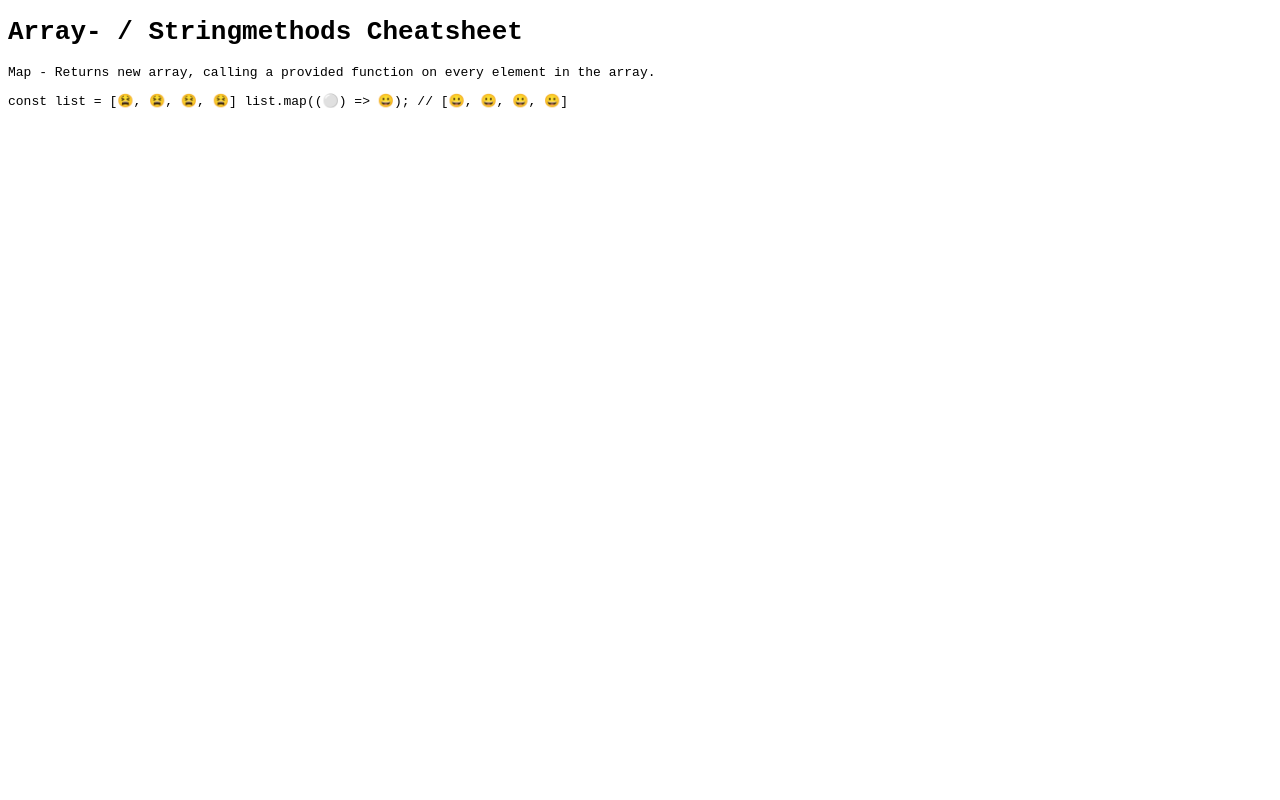
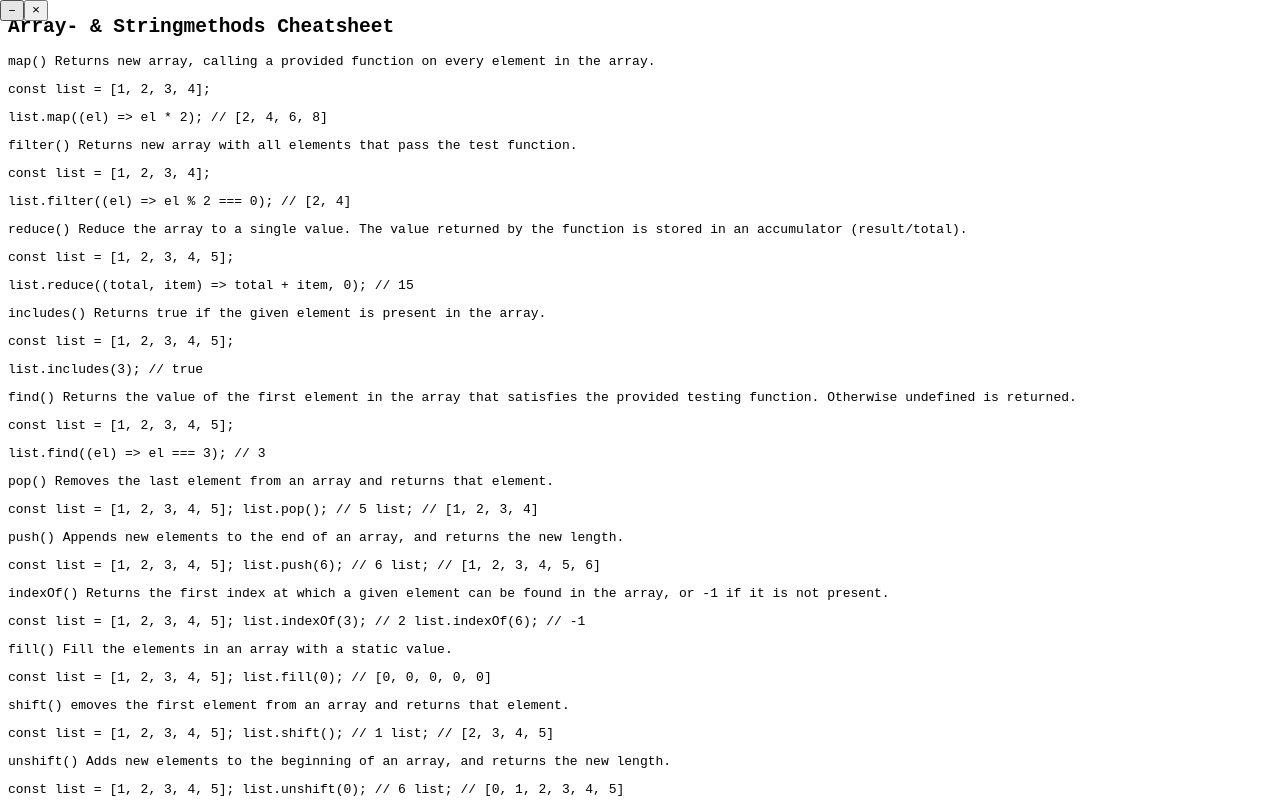
Before and after one commit to 2002kani/coding-cheatsheet, a React (Vite) app in the folder cheatsheet-app/: page / in a window 1280 px wide. Shown: the top 800 px of the page. Built offline with nearby package versions, Linux system fonts and the light colour scheme.

Commit message:
formatting

```diff
--- a/cheatsheet-app/src/App.jsx
+++ b/cheatsheet-app/src/App.jsx
@@ -1,37 +1,60 @@
 import React from 'react'
 import './App.css'
 
-/* Was ich im Frontend Brauche:
-  - dragarea erstellen (nach code orientieren)
-  - schließen und minimieren container erstellen
-  - Cheatsheet anzeigen lassen (zB mit map)
-*/
-
 const cheatsheet = [
-  { description: "Map - Returns new array, calling a provided function on every element in the array.", code: "const list = [😫, 😫, 😫, 😫] list.map((⚪️) => 😀); // [😀, 😀, 😀, 😀]" },
-  {  },
-  {  },
-  {  },
-  {  },
-  {  },
-  {  },
-  {  },
-  {  },
-  {  },
-  {  },
-  {  },
-  {  },
+  { title: "map()", description: "Returns new array, calling a provided function on every element in the array.",
+      code1: "const list = [1, 2, 3, 4];",
+      code2:"list.map((el) => el * 2);", code2Lösung:" // [2, 4, 6, 8]" },
+  { title: "filter()", description: "Returns new array with all elements that pass the test function.",
+      code1: "const list = [1, 2, 3, 4];",
+      code2: "list.filter((el) => el % 2 === 0);", code2Lösung:" // [2, 4]" },
+  { title: "reduce()", description: "Reduce the array to a single value. The value returned by the function is stored in an accumulator (result/total).",
+      code1: "const list = [1, 2, 3, 4, 5];",
+      code2:"list.reduce((total, item) => total + item, 0);", code2Lösung:" // 15" },
+  { title: "includes()", description: "Returns true if the given element is present in the array.",
+      code1: "const list = [1, 2, 3, 4, 5];",
+      code2: "list.includes(3);", code2Lösung:" // true",
+      code3: "list.includes(6);", code3Lösung:" // false" },
+  { title: "find()", description: "Returns the value of the first element in the array that satisfies the provided testing function. Otherwise undefined is returned.",
+      code1: "const list = [1, 2, 3, 4, 5];",
+      code2: "list.find((el) => el === 3);", code2Lösung:"// 3",
+      code3: "list.find((el) => el === 6);", code3Lösung:" // undefined" },
+  { title: "pop()", description: "Removes the last element from an array and returns that element.", code1: "const list = [1, 2, 3, 4, 5]; list.pop(); // 5 list; // [1, 2, 3, 4]" },
+  { title: "push()", description: "Appends new elements to the end of an array, and returns the new length.", code1: "const list = [1, 2, 3, 4, 5]; list.push(6); // 6 list; // [1, 2, 3, 4, 5, 6]" },
+  { title: "indexOf()", description: "Returns the first index at which a given element can be found in the array, or -1 if it is not present.", code1: "const list = [1, 2, 3, 4, 5]; list.indexOf(3); // 2 list.indexOf(6); // -1" },
+  { title: "fill()", description: "Fill the elements in an array with a static value.", code1: "const list = [1, 2, 3, 4, 5]; list.fill(0); // [0, 0, 0, 0, 0]" },
+  { title: "shift()", description: "emoves the first element from an array and returns that element.", code1: "const list = [1, 2, 3, 4, 5]; list.shift(); // 1 list; // [2, 3, 4, 5]" },
+  { title: "unshift()", description: "Adds new elements to the beginning of an array, and returns the new length.", code1: "const list = [1, 2, 3, 4, 5]; list.unshift(0); // 6 list; // [0, 1, 2, 3, 4, 5]" },
+  { title: "splice()", description: "Changes the contents of an array by removing or replacing existing elements and/or adding new elements in place.", code1: "const list = [1, 2, 3, 4, 5]; list.splice(1, 2); // [2, 3] list; // [1, 4, 5]" },
+  { title: "join()", description: "Joins all elements of an array into a string.", code1: "const list = [1, 2, 3, 4, 5]; list.join(', '); // 1, 2, 3, 4, 5" },
+  { title: "reverse()", description: "Reverses the order of the elements in an array.", code1: "const list = [1, 2, 3, 4, 5]; list.reverse(); // [5, 4, 3, 2, 1] list; // [5, 4, 3, 2, 1]" },
+  { title: "sort()", description: "Sorts the elements of an array in place and returns the array. The default sort order is according to string Unicode code points.", code1: "const array = [4, 1, 3, 2, 10]; array.sort(); // [1, 10, 2, 3, 4] array.sort((a, b) => a - b); // [1, 2, 3, 4, 10]" },
+  { title: "some()", description: "Returns true if at least one element in the array passes the test implemented by the provided function.", code1: "const list = [1, 2, 3, 4, 5]; list.some((el) => el === 3); // true list.some((el) => el === 6); // false" },
+  { title: "Array.from()", description: "Creates a new array from an array-like or iterable object.", code1: "const list = 😀😫😀😫🤪; Array.from(list); // [😀, 😫, 😀, 😫, 🤪]" }
 ]
 
 export default function App() {
   return (
     <div className="app">
-      <h1> Array- / Stringmethods Cheatsheet </h1>
-      {cheatsheet.map((item) => (
-       <>
-         <p>{item.description}</p>
-         <p>{item.code}</p>
-       </>
+      <div className="drag-area">
+        <div className="window-control">
+          <button className='minimize-button'> – </button>
+          <button className='close-button'> × </button>
+        </div>
+      </div>
+
+      <h2> Array- & Stringmethods Cheatsheet </h2>
+
+      {cheatsheet.map((item, index) => (
+       <div className="cheatsheet" key={index}>
+        <p> <span>{item.title}</span> {item.description}</p>
+        <div className="code-area">
+          <p> {item.code1} </p>
+          <p> {item.code2Lösung ?
+            <p>{item.code2} <span className='code-lösung'>{item.code2Lösung}</span></p>
+              : item.code2} </p>
+        </div>
+       </div>
       ))}
     </div>
   )
```
